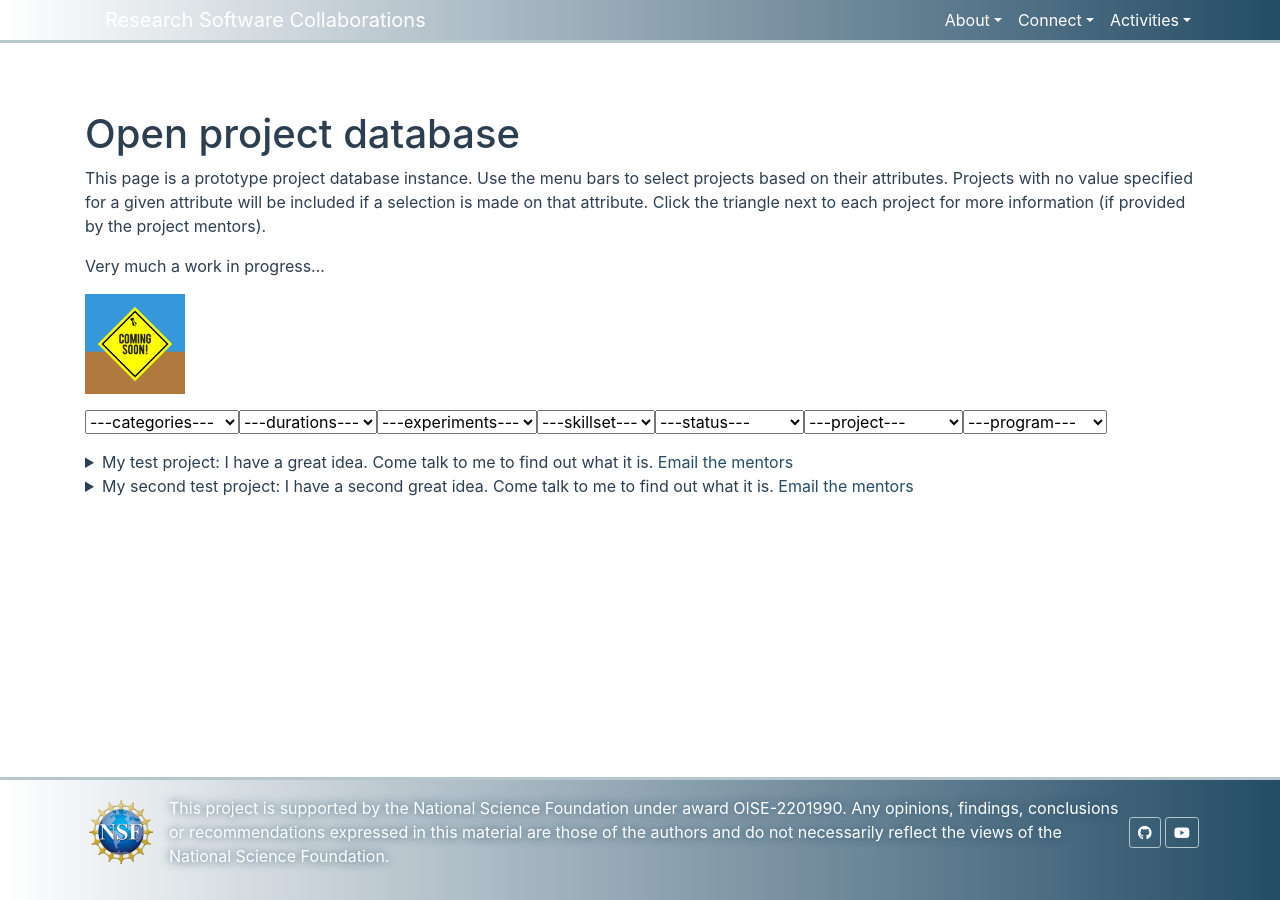
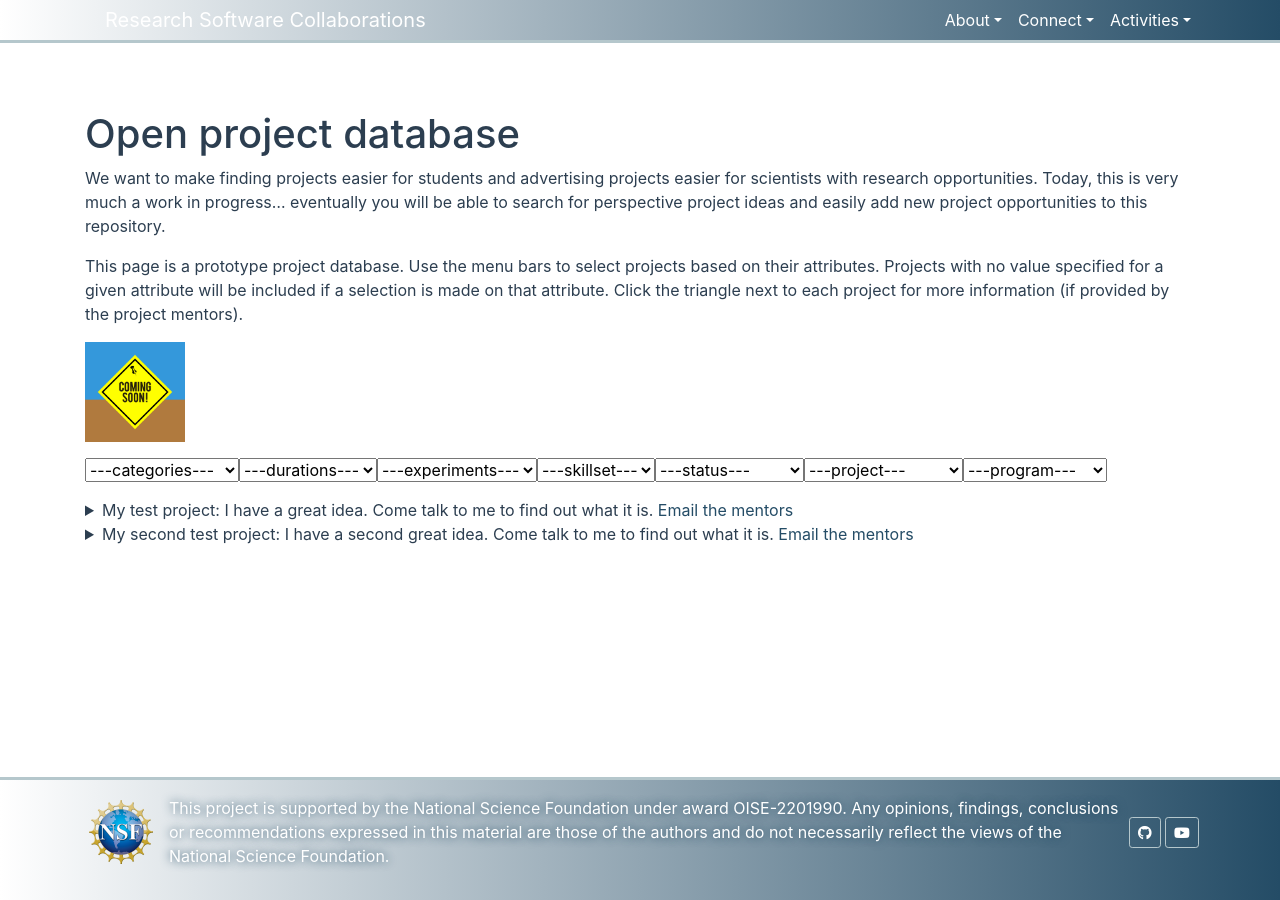
Before and after one commit to research-software-collaborations/research-software-collaborations.github.io, a Jekyll site: the page built from pages/projects.md, in a window 1280 px wide. Built offline with Jekyll 4.4.1, drawn with Linux system fonts in a browser that asks for light colours; cached includes are drawn as plain includes.

Commit message:
more text

```diff
--- a/pages/projects.md
+++ b/pages/projects.md
@@ -7,11 +7,14 @@ mermaid: true
 
 # Open project database
 
-This page is a prototype project database instance. Use the menu bars to select projects based on their attributes. Projects with no value
+We want to make finding projects easier for students and advertising projects easier for scientists
+with research opportunities. Today, this is very much a work in progress... eventually you will be able
+to search for perspective project ideas and easily add new project opportunities to this repository.
+
+This page is a prototype project database. Use the menu bars to select projects based on their attributes. Projects with no value
 specified for a given attribute will be included if a selection is made on that attribute.
 Click the triangle next to each project for more information (if provided by the project mentors).
 
-Very much a work in progress...
 
 <img src="/assets/images/coming-soon-g994b7410f_1280.png" width="100">
 
```
